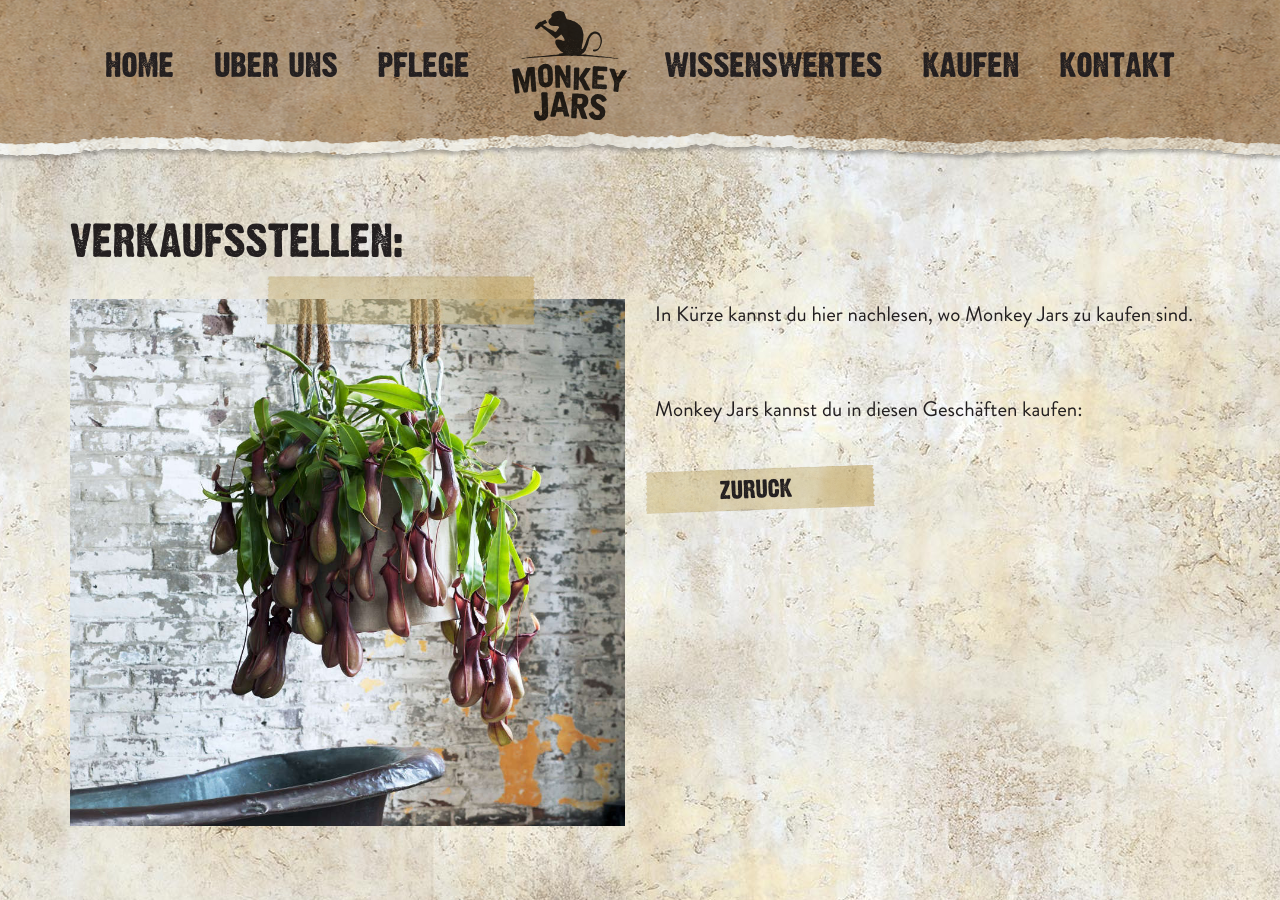
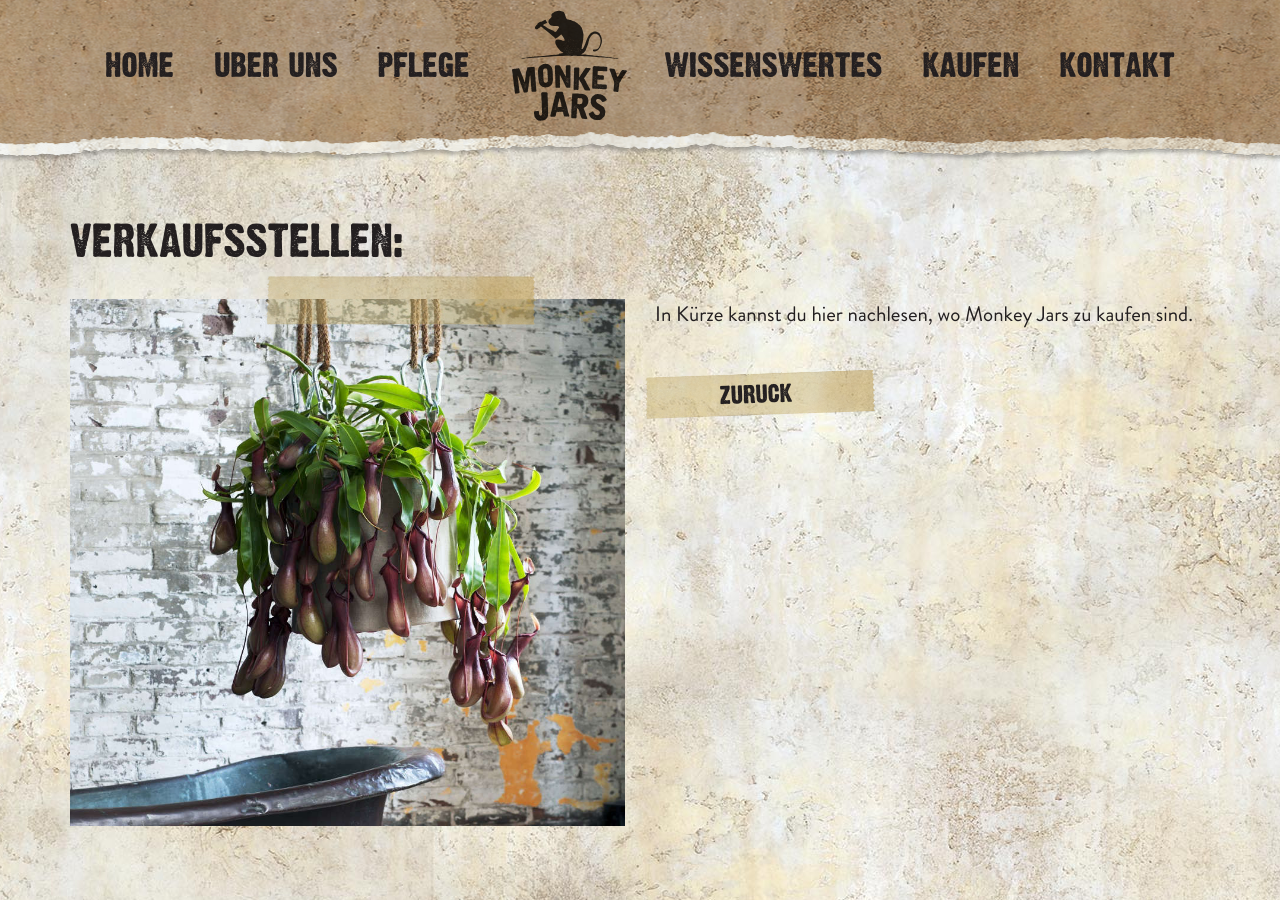
Before and after one commit to jhvanderschee/monkeyjars_de, a Jekyll site: the page built from kaufen/index.md, in a window 1280 px wide and 900 px high. Built offline with Jekyll 4.4.1, drawn with Linux system fonts in a browser that asks for light colours.

Commit message:
Updated '/kaufen/index.md' via CloudCannon

```diff
--- a/kaufen/index.md
+++ b/kaufen/index.md
@@ -4,5 +4,3 @@ title: 'Verkaufsstellen:'
 
 
 In K&uuml;rze kannst du hier nachlesen, wo Monkey Jars zu kaufen sind.
-
-<br>Monkey Jars kannst du in diesen Gesch&auml;ften kaufen:
```
